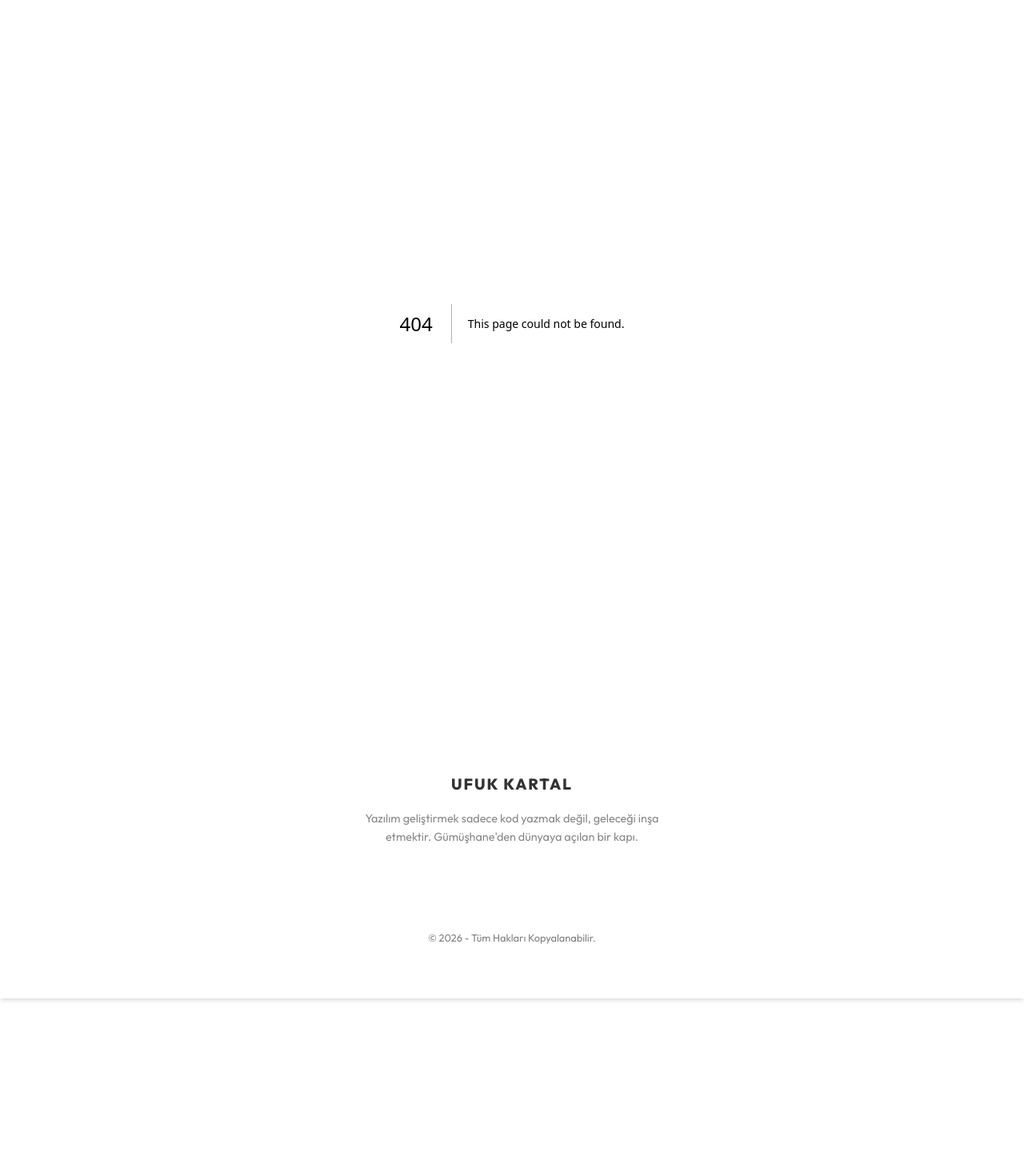
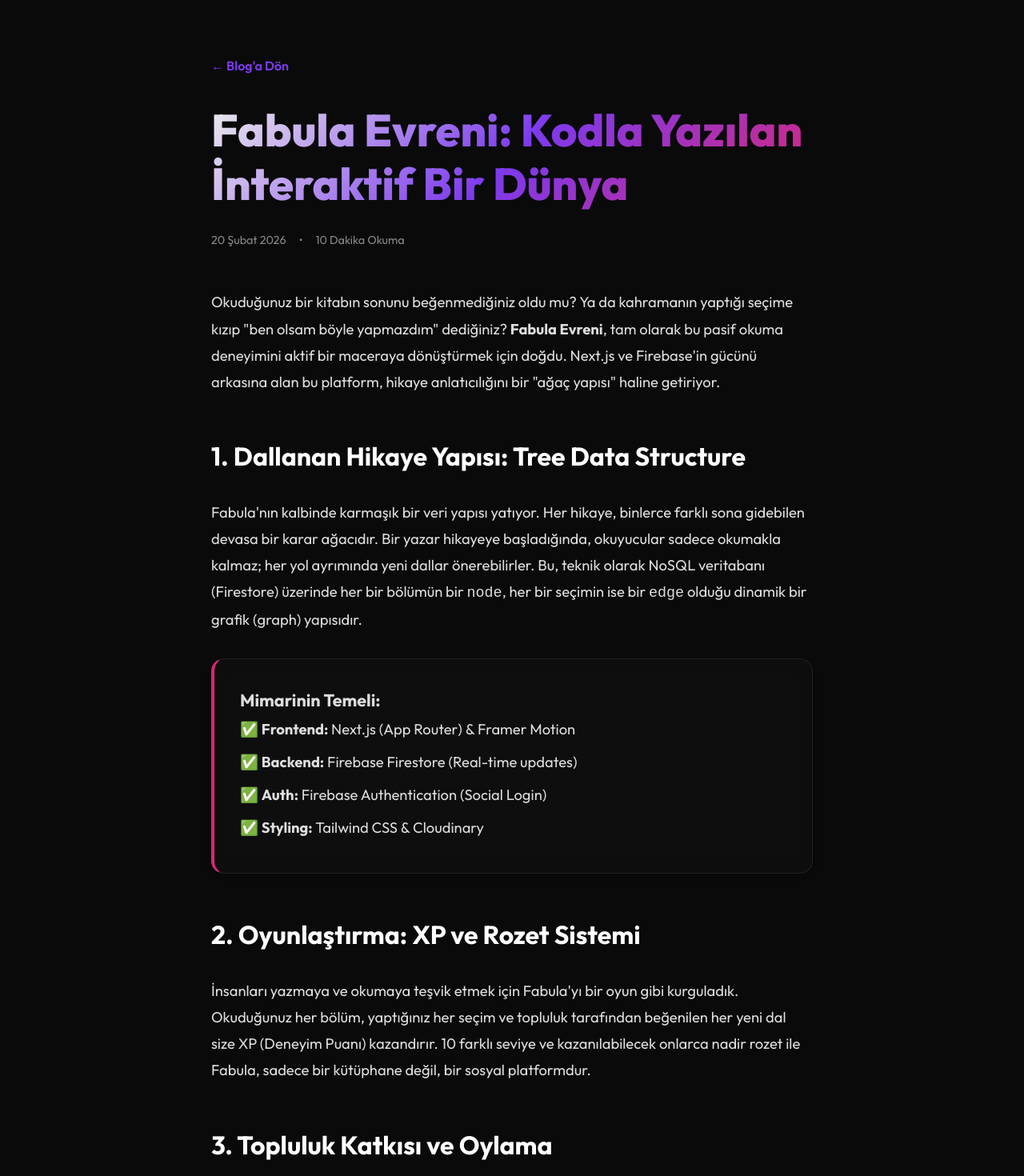
Before and after one commit to ufukkartaldev-tech/Kartal-Nexus, a Next.js app: page /blog/fabula-mimari in a window 1280 px wide. Before the commit this address had no page. Shown: the part 100-1570 px from the top of the page at 80% size. Before the commit the page ends 1348 px from the top, so only its background shows below. Built offline with nearby package versions, Linux system fonts and the light colour scheme.

Commit message:
feat: add long-form blog post for Fabula Evreni and update structure

```diff
--- /dev/null
+++ b/src/pages/blog/fabula-mimari.js
@@ -0,0 +1,82 @@
+import Head from 'next/head';
+import Link from 'next/link';
+import { motion } from 'framer-motion';
+
+export default function FabulaPost() {
+    return (
+        <>
+            <Head>
+                <title>Fabula Evreni: İnteraktif Hikaye Anlatıcılığının Geleceği | Ufuk Kartal</title>
+            </Head>
+            <article style={{ maxWidth: '800px', margin: '0 auto', padding: '4rem 1.5rem', lineHeight: '1.8' }}>
+                <Link href="/blog" style={{ color: 'var(--primary)', fontWeight: 600, display: 'inline-flex', alignItems: 'center', gap: '0.5rem', marginBottom: '2rem' }}>
+                    &larr; Blog'a Dön
+                </Link>
+
+                <motion.div
+                    initial={{ opacity: 0, y: 20 }}
+                    animate={{ opacity: 1, y: 0 }}
+                    transition={{ duration: 0.6 }}
+                >
+                    <h1 className="gradient-text" style={{ fontSize: '3.5rem', fontWeight: 800, lineHeight: 1.2, marginBottom: '1.5rem' }}>
+                        Fabula Evreni: Kodla Yazılan İnteraktif Bir Dünya
+                    </h1>
+
+                    <div style={{ display: 'flex', gap: '1rem', color: '#888', marginBottom: '3rem', fontSize: '0.9rem' }}>
+                        <span>20 Şubat 2026</span>
+                        <span>•</span>
+                        <span>10 Dakika Okuma</span>
+                    </div>
+
+                    <div className="blog-content" style={{ fontSize: '1.15rem', color: '#ddd' }}>
+                        <p style={{ marginBottom: '1.5rem' }}>
+                            Okuduğunuz bir kitabın sonunu beğenmediğiniz oldu mu? Ya da kahramanın yaptığı seçime kızıp "ben olsam böyle yapmazdım" dediğiniz? <strong>Fabula Evreni</strong>, tam olarak bu pasif okuma deneyimini aktif bir maceraya dönüştürmek için doğdu. Next.js ve Firebase'in gücünü arkasına alan bu platform, hikaye anlatıcılığını bir "ağaç yapısı" haline getiriyor.
+                        </p>
+
+                        <h2 style={{ color: '#fff', fontSize: '2rem', marginTop: '3rem', marginBottom: '1.5rem' }}>1. Dallanan Hikaye Yapısı: Tree Data Structure</h2>
+                        <p style={{ marginBottom: '1.5rem' }}>
+                            Fabula'nın kalbinde karmaşık bir veri yapısı yatıyor. Her hikaye, binlerce farklı sona gidebilen devasa bir karar ağacıdır. Bir yazar hikayeye başladığında, okuyucular sadece okumakla kalmaz; her yol ayrımında yeni dallar önerebilirler. Bu, teknik olarak NoSQL veritabanı (Firestore) üzerinde her bir bölümün bir <code>node</code>, her bir seçimin ise bir <code>edge</code> olduğu dinamik bir grafik (graph) yapısıdır.
+                        </p>
+
+                        <div className="glass" style={{ padding: '2rem', borderRadius: '16px', margin: '2rem 0', background: 'rgba(255,255,255,0.02)', borderLeft: '4px solid var(--secondary)' }}>
+                            <h3 style={{ marginTop: 0 }}>Mimarinin Temeli:</h3>
+                            <ul style={{ listStyle: 'none', padding: 0 }}>
+                                <li style={{ marginBottom: '0.5rem' }}>✅ <strong>Frontend:</strong> Next.js (App Router) & Framer Motion</li>
+                                <li style={{ marginBottom: '0.5rem' }}>✅ <strong>Backend:</strong> Firebase Firestore (Real-time updates)</li>
+                                <li style={{ marginBottom: '0.5rem' }}>✅ <strong>Auth:</strong> Firebase Authentication (Social Login)</li>
+                                <li style={{ marginBottom: '0.5rem' }}>✅ <strong>Styling:</strong> Tailwind CSS & Cloudinary</li>
+                            </ul>
+                        </div>
+
+                        <h2 style={{ color: '#fff', fontSize: '2rem', marginTop: '3rem', marginBottom: '1.5rem' }}>2. Oyunlaştırma: XP ve Rozet Sistemi</h2>
+                        <p style={{ marginBottom: '1.5rem' }}>
+                            İnsanları yazmaya ve okumaya teşvik etmek için Fabula'yı bir oyun gibi kurguladık. Okuduğunuz her bölüm, yaptığınız her seçim ve topluluk tarafından beğenilen her yeni dal size XP (Deneyim Puanı) kazandırır. 10 farklı seviye ve kazanılabilecek onlarca nadir rozet ile Fabula, sadece bir kütüphane değil, bir sosyal platformdur.
+                        </p>
+
+                        <h2 style={{ color: '#fff', fontSize: '2rem', marginTop: '3rem', marginBottom: '1.5rem' }}>3. Topluluk Katkısı ve Oylama</h2>
+                        <p style={{ marginBottom: '1.5rem' }}>
+                            Fabula'yı diğer platformlardan ayıran en büyük özellik "Demokratik Hikaye Yazımı"dır. Eğer bir hikaye dalını topluluk beğenmezse, o dalın görünürlüğü azalır. En çok oylanan ve en kaliteli dallar hikaye ağacında üst sıralara çıkar. Bu algoritma sayesinde, hikayenin kalitesi organik olarak artar.
+                        </p>
+
+                        <h2 style={{ color: '#fff', fontSize: '2rem', marginTop: '3rem', marginBottom: '1.5rem' }}>4. Teknik Zorluklar: Real-time Senkronizasyon</h2>
+                        <p style={{ marginBottom: '1.5rem' }}>
+                            Aynı anda binlerce kişinin farklı dallarda gezindiği bir sistemde verinin güncelliği kritiktir. Firebase'in <code>onSnapshot</code> özelliğini kullanarak, hikayeye eklenen yeni bölümlerin okuyucunun ekranına anında (sayfa yenilemeden) düşmesini sağladık. Next.js'in ISR (Incremental Static Regeneration) özelliğini ise popüler hikayelerin hızla yüklenmesi için optimize ettik.
+                        </p>
+
+                        <h2 style={{ color: '#fff', fontSize: '2rem', marginTop: '3rem', marginBottom: '1.5rem' }}>Sonuç: Edebiyatın Dijital Devrimi</h2>
+                        <p style={{ marginBottom: '1.5rem' }}>
+                            Fabula Evreni, sadece bir projenin ötesinde; edebiyatın statik yapısını kıran bir dijital devrimdir. TypeScript'in tip güvenliği ve React'in bileşen yapısı sayesinde, karmaşık hikaye ağaçlarını yönetmek bizim için bir keyfe dönüştü. Biz sadece bir platform kurmadık; binlerce insanın hayal gücünü birleştirebileceği interaktif bir evren inşa ettik.
+                        </p>
+
+                        <div style={{ marginTop: '4rem', padding: '2rem', borderTop: '1px solid var(--glass-border)', textAlign: 'center' }}>
+                            <p style={{ fontSize: '0.9rem', color: '#666' }}>Bu yazı Ufuk Kartal tarafından kaleme alınmıştır.</p>
+                            <Link href="/blog" className="btn-secondary" style={{ marginTop: '1rem', display: 'inline-block' }}>
+                                Diğer Yazılara Göz At
+                            </Link>
+                        </div>
+                    </div>
+                </motion.div>
+            </article>
+        </>
+    );
+}
```
